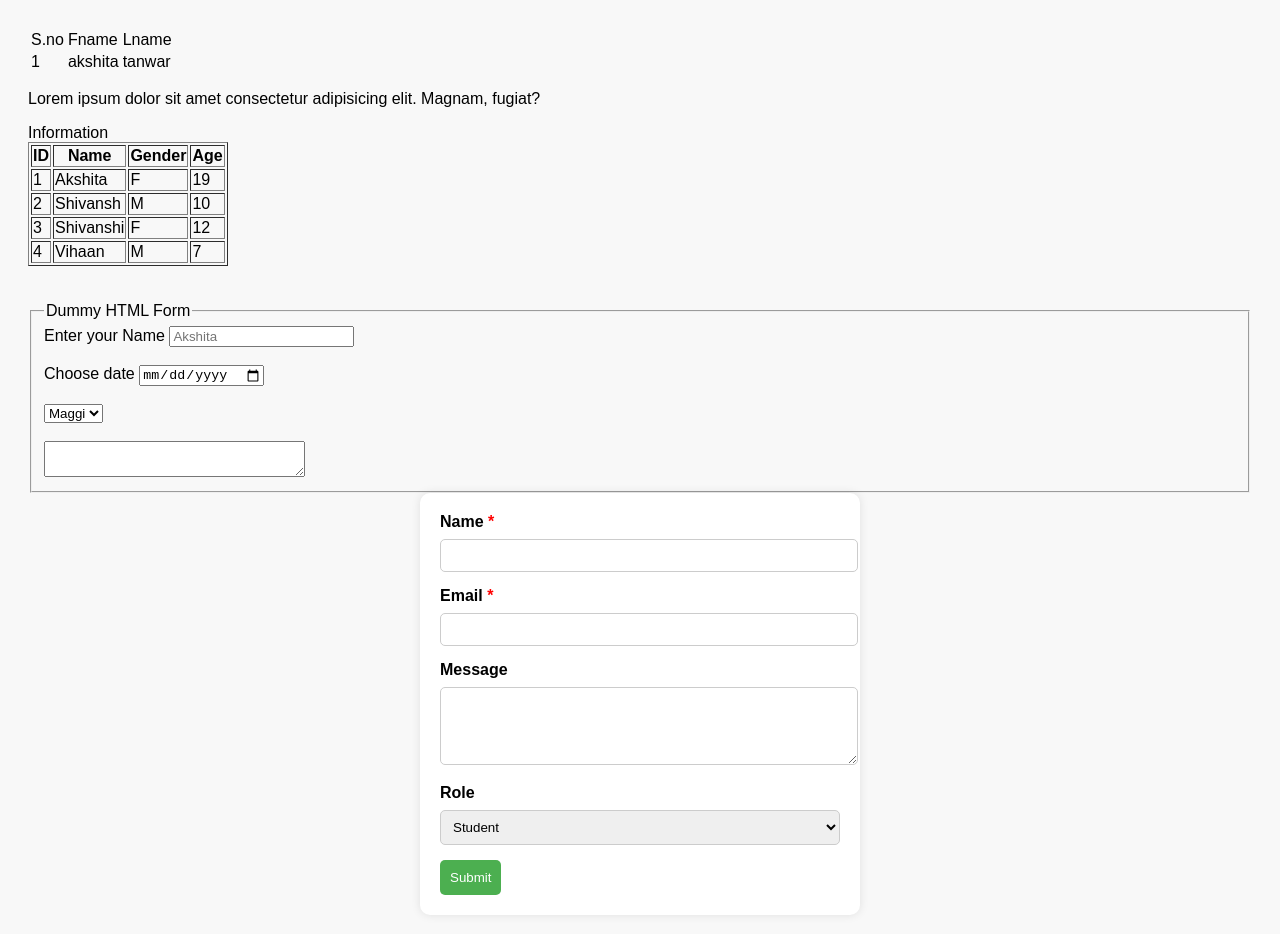
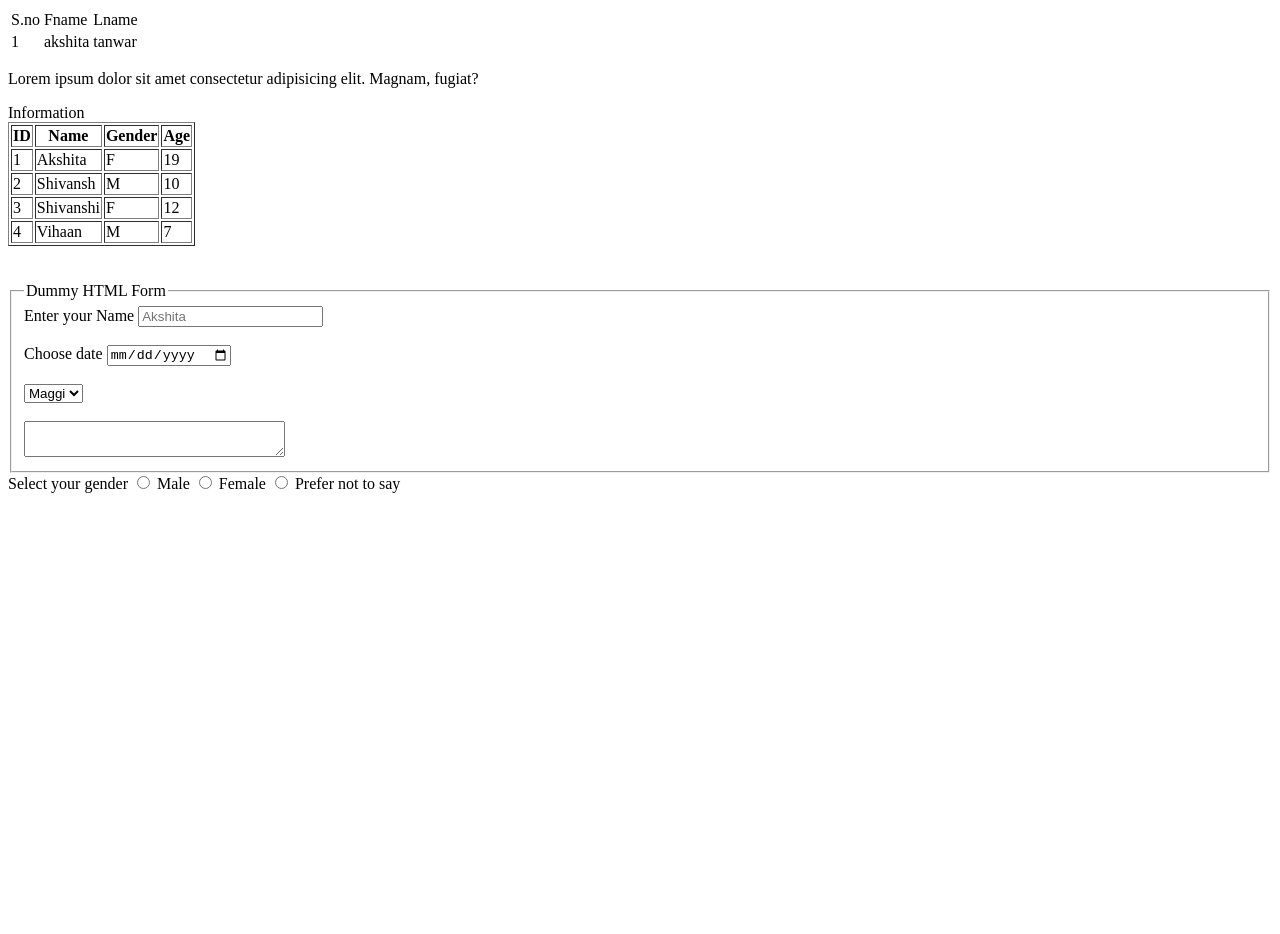
Before and after one commit to Akshita-cyber/LearningWebDev, a plain HTML site: page index.html in a window 1280 px wide. After the commit the page ends 800 px from the top, so only its background shows below. Drawn offline with Linux system fonts and the light colour scheme.

Commit message:
Made a basic Form

```diff
--- a/index.html
+++ b/index.html
@@ -81,85 +81,18 @@
     </fieldset>
 </form>
 
-<!DOCTYPE html>
-<html lang="en">
-<head>
-  <meta charset="UTF-8">
-  <title>Reusable Form</title>
-  <style>
-    body {
-      font-family: Arial, sans-serif;
-      padding: 20px;
-      background-color: #f8f8f8;
-    }
+<form>
+Select your gender
+    <input type="radio" id="101" name="gender">
+    <label for="101">Male</label>
 
-    .form-container {
-      background: #fff;
-      padding: 20px;
-      max-width: 400px;
-      margin: auto;
-      border-radius: 10px;
-      box-shadow: 0 0 10px rgba(0,0,0,0.1);
-    }
 
-    .form-container label {
-      display: block;
-      margin-bottom: 8px;
-      font-weight: bold;
-    }
+    <input type="radio" id="102" name="gender">
+    <label for="102">Female</label>
 
-    .form-container input,
-    .form-container textarea,
-    .form-container select {
-      width: 100%;
-      padding: 8px;
-      margin-bottom: 15px;
-      border: 1px solid #ccc;
-      border-radius: 5px;
-    }
 
-    .form-container button {
-      background-color: #4CAF50;
-      color: white;
-      border: none;
-      padding: 10px;
-      border-radius: 5px;
-      cursor: pointer;
-    }
-
-    .form-container button:hover {
-      background-color: #45a049;
-    }
-  </style>
-</head>
-<body>
-
-  <div class="form-container">
-    <form id="reusableForm" action="/submit" method="POST">
-      <label for="name">Name <span style="color:red">*</span></label>
-      <input type="text" id="name" name="name" required>
-
-      <label for="email">Email <span style="color:red">*</span></label>
-      <input type="email" id="email" name="email" required>
-
-      <label for="message">Message</label>
-      <textarea id="message" name="message" rows="4"></textarea>
-
-      <label for="role">Role</label>
-      <select id="role" name="role">
-        <option value="student">Student</option>
-        <option value="developer">Developer</option>
-        <option value="other">Other</option>
-      </select>
-
-      <button type="submit">Submit</button>
-    </form>
-  </div>
+    <input type="radio" id="103" name="gender">
+    <label for="103">Prefer not to say</label>
 
 </body>
 </html>
-
-
-
-</body>
-</html>
```
Also changed, not shown: form.html (added, +57 -0 lines).
